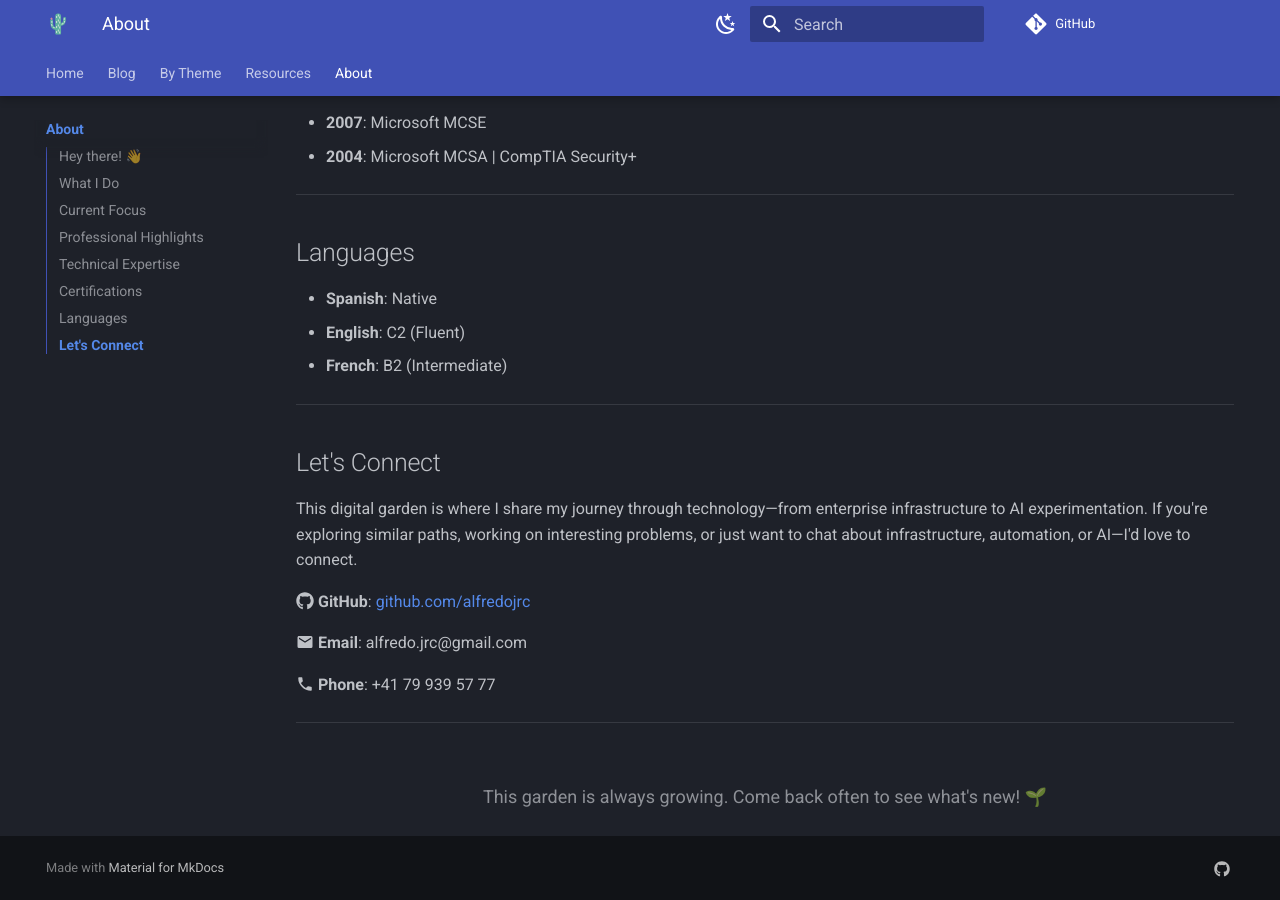
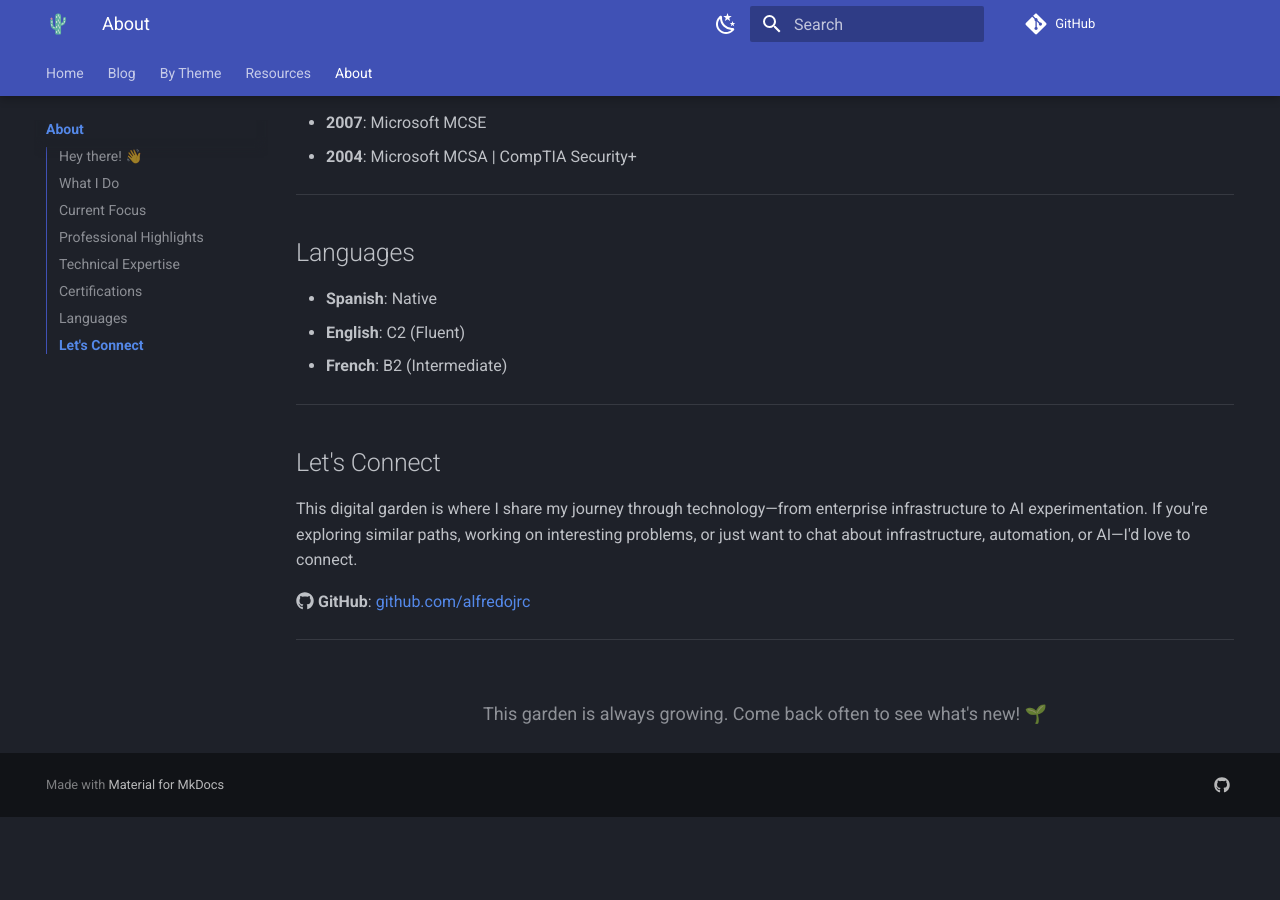
Before and after one commit to alfredojrc/digital-garden, an MkDocs documentation site: the page built from docs/about/index.md, in a window 1280 px wide and 900 px high, scrolled down 3112 px. Built offline with MkDocs 1.6.1 and Material for MkDocs 9.7.7, drawn with Linux system fonts in a browser that asks for light colours; comment, search, counter and statistics services are not loaded; after the commit the page ends 3929 px from its top, so only the background shows below that.

Commit message:
fix: Remove email and phone from public About page
Removed personal contact information for privacy:
- Email address
- Phone number

GitHub link retained as it's already public.

🤖 Generated with [Claude Code](https://claude.com/claude-code)

Co-Authored-By: Claude <noreply@anthropic.com>

```diff
--- a/docs/about/index.md
+++ b/docs/about/index.md
@@ -143,10 +143,6 @@ This digital garden is where I share my journey through technology—from enterp
 
 **:fontawesome-brands-github: GitHub**: [github.com/alfredojrc](https://github.com/alfredojrc)
 
-**:material-email: Email**: alfredo.jrc@gmail.com
-
-**:material-phone: Phone**: +41 79 939 57 77
-
 ---
 
 <div style="text-align: center; opacity: 0.7; margin-top: 3rem; font-size: 0.9rem;">
```
